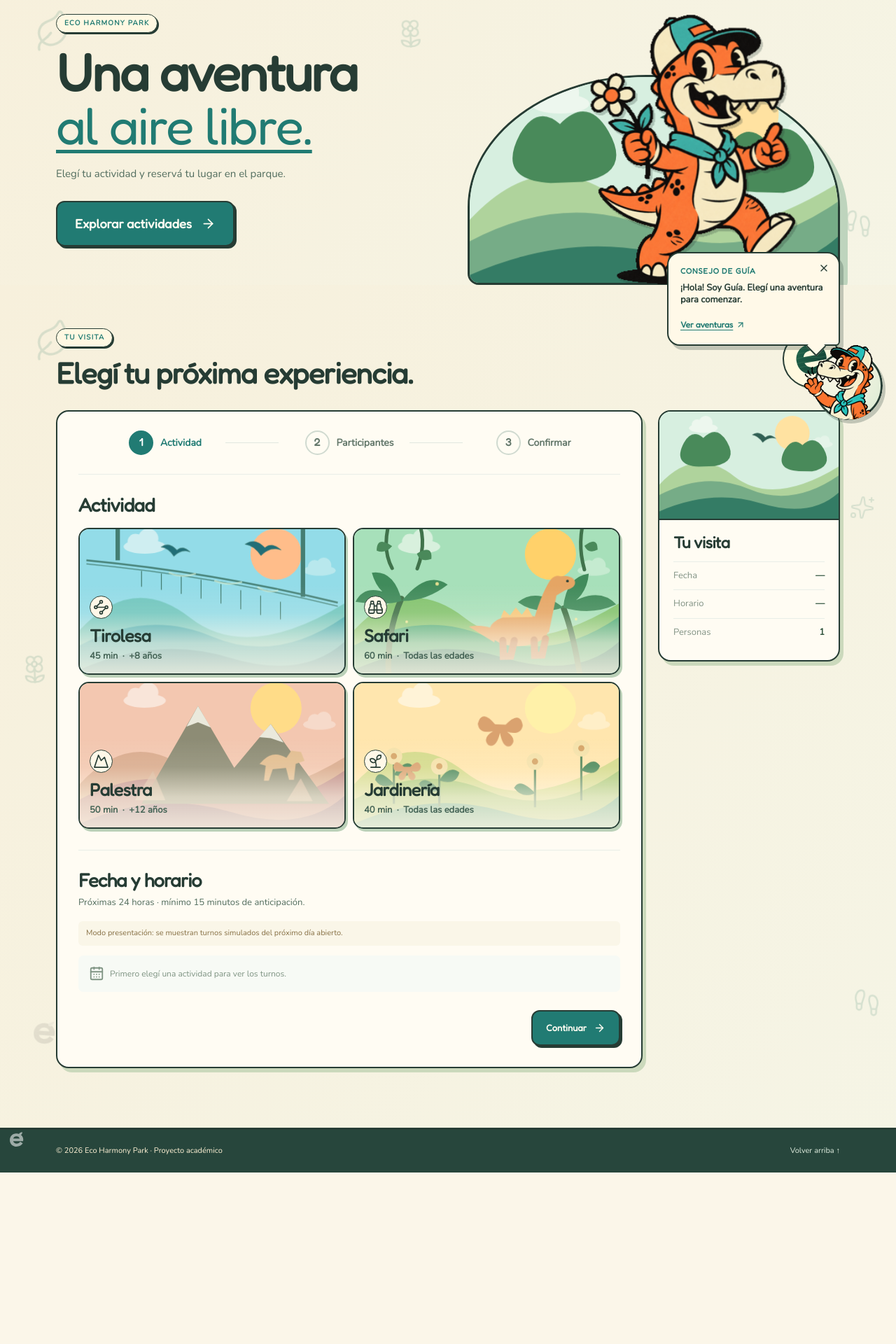
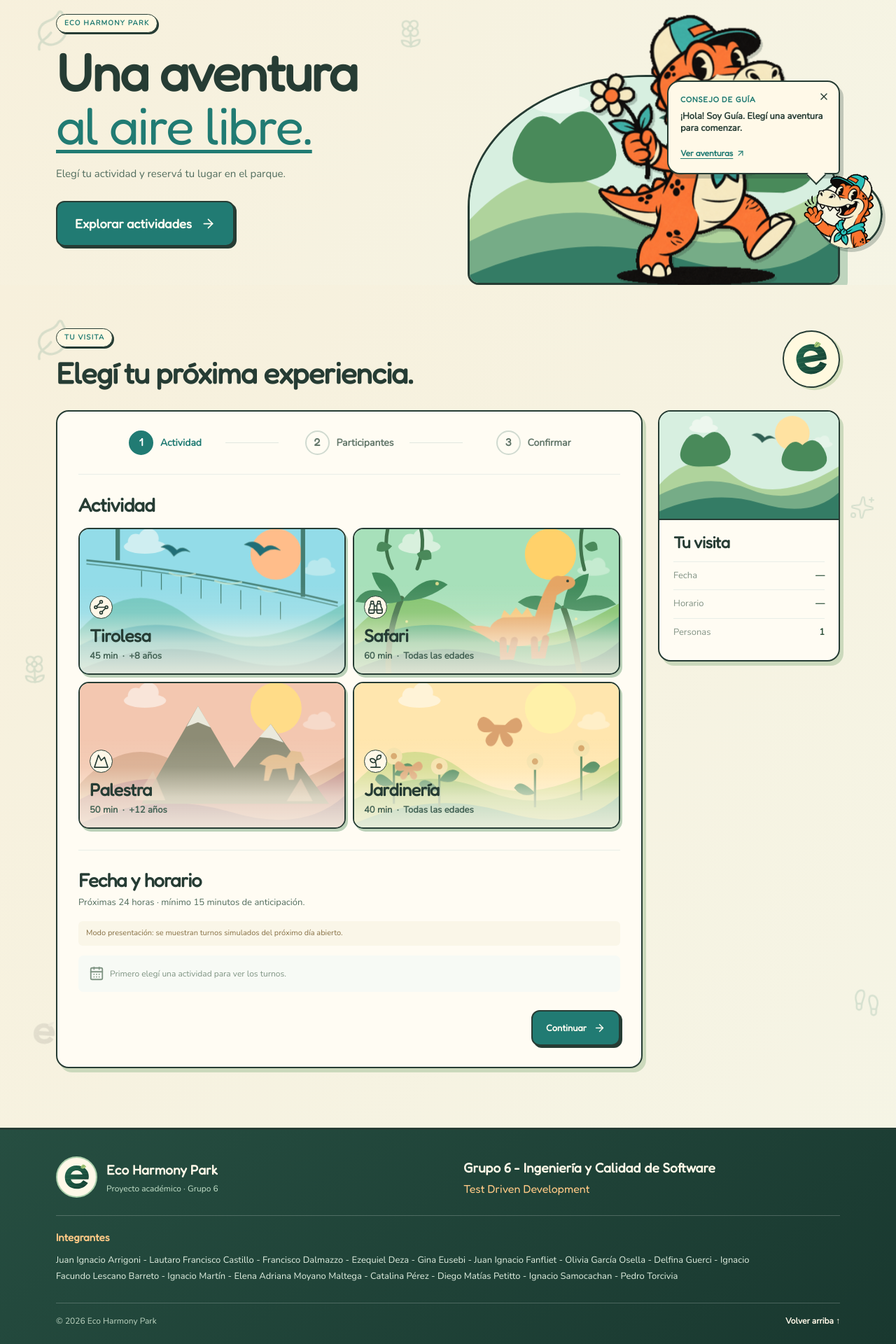
Before and after one commit to oliviaosella/G6_Ingenieria_Calidad_de_Software_4K1_2026, a React (Vite) app in the folder 04_Trabajos_Practicos/Evaluables/TPE03/G6_COD_InscripcionActividad/frontend/: page / in a window 1280 px wide. Shown: the part 128-2048 px from the top of the page at 70% size. Before the commit the page ends 1803 px from the top, so only its background shows below. Built offline with nearby package versions, Linux system fonts and the light colour scheme.

Commit message:
UX: Guia arrastrable y footer del Grupo 6

```diff
--- a/04_Trabajos_Practicos/Evaluables/TPE03/G6_COD_InscripcionActividad/frontend/src/App.tsx
+++ b/04_Trabajos_Practicos/Evaluables/TPE03/G6_COD_InscripcionActividad/frontend/src/App.tsx
@@ -6,6 +6,14 @@ import { ThemeScene } from './inscripcion/actividad/ThemeScene'
 import { themeName } from './inscripcion/catalogo'
 import { GuiaMascot } from './inscripcion/mascota/GuiaMascot'
 import type { ActividadId } from './inscripcion/types'
+
+const integrantes = [
+  'Juan Ignacio Arrigoni', 'Lautaro Francisco Castillo', 'Francisco Dalmazzo',
+  'Ezequiel Deza', 'Gina Eusebi', 'Juan Ignacio Fanfliet', 'Olivia García Osella',
+  'Delfina Guerci', 'Ignacio Facundo Lescano Barreto', 'Ignacio Martín',
+  'Elena Adriana Moyano Maltega', 'Catalina Pérez', 'Diego Matías Petitto',
+  'Ignacio Samocachan', 'Pedro Torcivia',
+]
 
 function FloatingMotifs({ area }: { area: 'hero' | 'booking' }) {
   return <div className={`floating-motifs motifs-${area}`} aria-hidden="true">
@@ -52,6 +60,11 @@ export default function App() {
       </section>
     </main>
 
-    <footer className="site-footer"><div className="shell footer-main"><span>© 2026 Eco Harmony Park · Proyecto académico</span><a href="#inicio">Volver arriba ↑</a></div></footer>
+    <footer className="site-footer"><div className="shell footer-main">
+      <div className="footer-heading"><img src={logo} alt="" /><div><strong>Eco Harmony Park</strong><span>Proyecto académico · Grupo 6</span></div></div>
+      <div className="footer-course"><strong>Grupo 6 - Ingeniería y Calidad de Software</strong><span>Test Driven Development</span></div>
+      <div className="footer-team"><strong>Integrantes</strong><p>{integrantes.join(' - ')}</p></div>
+      <div className="footer-bottom"><span>© 2026 Eco Harmony Park</span><a href="#inicio">Volver arriba ↑</a></div>
+    </div></footer>
   </div>
 }
--- a/04_Trabajos_Practicos/Evaluables/TPE03/G6_COD_InscripcionActividad/frontend/src/brand.css
+++ b/04_Trabajos_Practicos/Evaluables/TPE03/G6_COD_InscripcionActividad/frontend/src/brand.css
@@ -197,3 +197,25 @@ h1,h2,h3,.brand strong,.activity-card strong,.summary-content h3,.ticket-info st
   .guia-assistant.is-open.near-footer .guia-tip{left:0;right:auto;width:min(198px,calc(100vw - 32px));border-radius:18px 18px 18px 6px}
   .guia-assistant.is-open.near-footer .guia-tip:after{left:22px;right:auto}
 }
+.guia-assistant{width:98px;height:98px}
+.guia-assistant-trigger{touch-action:none;cursor:grab}
+.guia-assistant-trigger:active{cursor:grabbing}
+.guia-assistant.is-dragged .guia-tip,.guia-assistant.is-dragged.is-open.near-footer .guia-tip{left:var(--tip-left);right:auto}
+.guia-assistant.is-dragged .guia-tip:after,.guia-assistant.is-dragged.is-open.near-footer .guia-tip:after{left:var(--tip-tail);right:auto}
+@media(max-width:650px){.guia-assistant{width:82px;height:82px}.guia-assistant.is-closed{width:72px;height:72px}.guia-assistant.is-dragged .guia-tip{width:min(198px,calc(100vw - 32px))}}
+
+.site-footer{padding:38px 0 24px;background:linear-gradient(145deg,#264e41,#19382f);color:#fff8e8}
+.site-footer:before{display:none}
+.footer-main{display:grid;grid-template-columns:1fr 1fr;gap:25px 44px;font-size:14px}
+.footer-heading{display:flex;align-items:center;gap:13px}
+.footer-heading img{width:59px;height:59px;padding:7px;border-radius:50%;background:#fff8e8;border:2px solid #a9ceaa}
+.footer-heading strong,.footer-course strong,.footer-team strong{display:block;font-family:"Fredoka",sans-serif;font-size:19px;font-weight:600;color:#fff8e8}
+.footer-heading span,.footer-course span{display:block;margin-top:4px;color:#c5e1ca;font-size:12px}
+.footer-course{align-self:center}
+.footer-course span{font-family:"Fredoka",sans-serif;font-size:16px;color:#ffc986}
+.footer-team{grid-column:1/-1;padding-top:20px;border-top:1px solid #ffffff35}
+.footer-team strong{font-size:15px;color:#ffc986}
+.footer-team p{max-width:1000px;margin:9px 0 0;color:#e1efe1;font-size:13px;line-height:1.8}
+.footer-bottom{grid-column:1/-1;display:flex;justify-content:space-between;gap:16px;padding-top:16px;border-top:1px solid #ffffff35;color:#bed5c2;font-size:12px}
+.footer-bottom a{color:#fff8e8;font-weight:700}
+@media(max-width:650px){.site-footer{padding:30px 0 22px}.footer-main{grid-template-columns:1fr;gap:23px}.footer-heading img{width:51px;height:51px}.footer-heading strong,.footer-course strong{font-size:17px}.footer-team,.footer-bottom{grid-column:1}.footer-team p{font-size:12px}.footer-bottom{font-size:11px}}
--- a/04_Trabajos_Practicos/Evaluables/TPE03/G6_COD_InscripcionActividad/frontend/src/inscripcion/mascota/GuiaAssistant.tsx
+++ b/04_Trabajos_Practicos/Evaluables/TPE03/G6_COD_InscripcionActividad/frontend/src/inscripcion/mascota/GuiaAssistant.tsx
@@ -1,4 +1,4 @@
-import { useEffect, useState } from 'react'
+import { useEffect, useRef, useState, type CSSProperties, type PointerEvent as ReactPointerEvent } from 'react'
 import { createPortal } from 'react-dom'
 import { ArrowUpRight, X } from 'lucide-react'
 import type { InscripcionDraft } from '../types'
@@ -38,12 +38,16 @@ function consejo(step: number, draft: InscripcionDraft, error: string): { text:
 export function GuiaAssistant({ step, draft, error }: { step: number; draft: InscripcionDraft; error: string }) {
   const [open, setOpen] = useState(true)
   const [footerOffset, setFooterOffset] = useState(0)
+  const [position, setPosition] = useState<{ left: number; top: number } | null>(null)
+  const drag = useRef<{ pointerId: number; startX: number; startY: number; left: number; top: number; moved: boolean } | null>(null)
+  const ignoreClick = useRef(false)
   const hint = consejo(step, draft, error)
   useEffect(() => {
     const updatePosition = () => {
       const footer = document.querySelector('.site-footer')
       const overlap = footer ? Math.max(0, Math.ceil(window.innerHeight - footer.getBoundingClientRect().top)) : 0
       setFooterOffset(overlap)
+      setPosition((current) => current && ({ left: Math.max(window.innerWidth <= 650 ? 20 : 8, Math.min(current.left, window.innerWidth - (window.innerWidth <= 650 ? 82 : 98) - 8)), top: Math.max(8, Math.min(current.top, window.innerHeight - overlap - (window.innerWidth <= 650 ? 82 : 98) - 8)) }))
     }
     updatePosition()
     window.addEventListener('scroll', updatePosition, { passive: true })
@@ -57,14 +61,52 @@ export function GuiaAssistant({ step, draft, error }: { step: number; draft: Ins
     else field?.querySelector<HTMLElement>('input, select, button')?.focus({ preventScroll: true })
   }
 
-  return createPortal(<aside className={`guia-assistant ${open ? 'is-open' : 'is-closed'} ${footerOffset > 0 ? 'near-footer' : ''}`} style={{ bottom: footerOffset + (footerOffset > 0 ? 8 : 16) }} aria-label="Ayuda de Guía">
+  const startDrag = (event: ReactPointerEvent<HTMLButtonElement>) => {
+    if (event.pointerType === 'mouse' && event.button !== 0) return
+    const rect = event.currentTarget.getBoundingClientRect()
+    drag.current = { pointerId: event.pointerId, startX: event.clientX, startY: event.clientY, left: rect.left, top: rect.top, moved: false }
+    event.currentTarget.setPointerCapture(event.pointerId)
+  }
+  const moveDrag = (event: ReactPointerEvent<HTMLButtonElement>) => {
+    const current = drag.current
+    if (!current || current.pointerId !== event.pointerId) return
+    const dx = event.clientX - current.startX
+    const dy = event.clientY - current.startY
+    if (Math.abs(dx) + Math.abs(dy) < 5 && !current.moved) return
+    current.moved = true
+    event.preventDefault()
+    const size = event.currentTarget.getBoundingClientRect()
+    const minTop = open ? 160 : 8
+    setPosition({
+      left: Math.max(window.innerWidth <= 650 ? 20 : 8, Math.min(current.left + dx, window.innerWidth - size.width - 8)),
+      top: Math.max(minTop, Math.min(current.top + dy, window.innerHeight - footerOffset - size.height - 8)),
+    })
+  }
+  const endDrag = (event: ReactPointerEvent<HTMLButtonElement>) => {
+    if (drag.current?.pointerId !== event.pointerId) return
+    ignoreClick.current = drag.current.moved
+    drag.current = null
+    if (event.currentTarget.hasPointerCapture(event.pointerId)) event.currentTarget.releasePointerCapture(event.pointerId)
+  }
+
+  const mobile = typeof window !== 'undefined' && window.innerWidth <= 650
+  const tipWidth = mobile ? 198 : 247
+  const triggerWidth = open ? (mobile ? 82 : 98) : 72
+  const tipX = position && Math.max(8, Math.min(position.left + triggerWidth - (mobile ? 48 : 61) - tipWidth, window.innerWidth - tipWidth - 8))
+  const tipLeft = position && tipX! - position.left
+  const tipTail = position && Math.max(18, Math.min(position.left + triggerWidth / 2 - tipX! - 10, tipWidth - 38))
+  const assistantStyle = position
+    ? { left: position.left, top: position.top, right: 'auto', bottom: 'auto', '--tip-left': `${tipLeft}px`, '--tip-tail': `${tipTail}px` } as CSSProperties
+    : { bottom: footerOffset + (footerOffset > 0 ? 8 : 16) }
+
+  return createPortal(<aside className={`guia-assistant ${open ? 'is-open' : 'is-closed'} ${footerOffset > 0 ? 'near-footer' : ''} ${position ? 'is-dragged' : ''}`} style={assistantStyle} aria-label="Ayuda de Guía">
     {open && <div className="guia-tip" key={`${step}-${hint.target}-${hint.text}`}>
       <button className="guia-tip-close" type="button" aria-label="Cerrar ayuda de Guía" onClick={() => setOpen(false)}><X size={16} /></button>
       <strong>CONSEJO DE GUÍA</strong>
       <p aria-live="polite">{hint.text}</p>
       <button type="button" className="guia-tip-action" onClick={pointToField}>{hint.action} <ArrowUpRight size={14} /></button>
     </div>}
-    <button type="button" className="guia-assistant-trigger" onClick={() => setOpen((current) => !current)} aria-label={open ? 'Ocultar ayuda de Guía' : 'Abrir ayuda de Guía'} aria-expanded={open}>
+    <button type="button" className="guia-assistant-trigger" onPointerDown={startDrag} onPointerMove={moveDrag} onPointerUp={endDrag} onPointerCancel={endDrag} onClick={() => { if (ignoreClick.current) { ignoreClick.current = false; return } setOpen((current) => !current) }} aria-label={open ? 'Ocultar ayuda de Guía' : 'Abrir ayuda de Guía'} aria-expanded={open} title="Arrastrá para mover a Guía">
       <span className="mini-guia-porthole" aria-hidden="true" />
       <span key={hint.motion} className="mini-guia-stage" role="img" aria-label={`Guía ${hint.motion === 'wave' ? 'saluda' : hint.motion === 'point' ? 'señala' : hint.motion === 'think' ? 'piensa' : 'celebra'}`}>
         <img className={`mini-guia-animated mini-${hint.motion}`} src={animated[hint.motion]} alt="" aria-hidden="true" draggable="false" />
```
